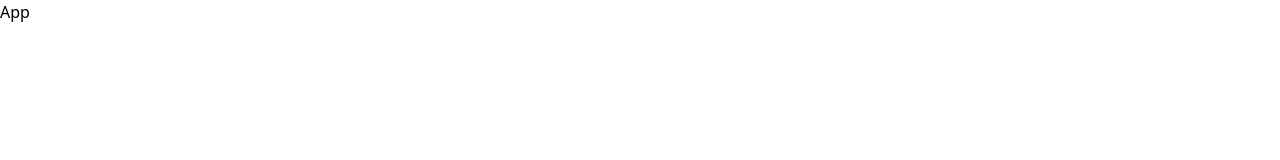
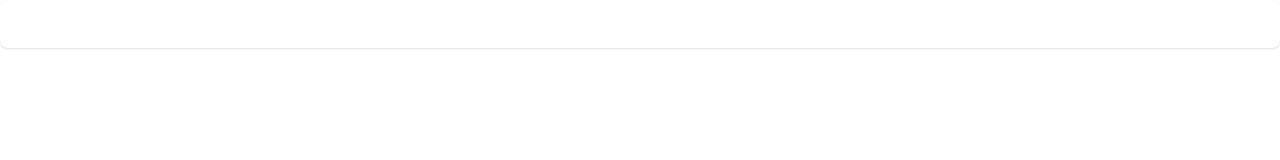
Before and after one commit to Justin-Bento/marker, a React (Vite) app: page / in a window 1280 px wide. Shown: the top 160 px of the page. Built offline with nearby package versions, Linux system fonts and the light colour scheme.

Commit message:
Created a main element tha hosts a card component.

```diff
--- a/src/App.tsx
+++ b/src/App.tsx
@@ -1,7 +1,9 @@
 export default function App() {
   return (
-    <div>
-      <h1>App</h1>
-    </div>
+    <main className="">
+      <div className="overflow-hidden rounded-lg bg-white shadow-sm dark:bg-gray-800/50 dark:shadow-none dark:outline dark:-outline-offset-1 dark:outline-white/10">
+        <div className="px-4 py-5 sm:p-6">{/* Content goes here */}</div>
+      </div>
+    </main>
   );
 }
```
